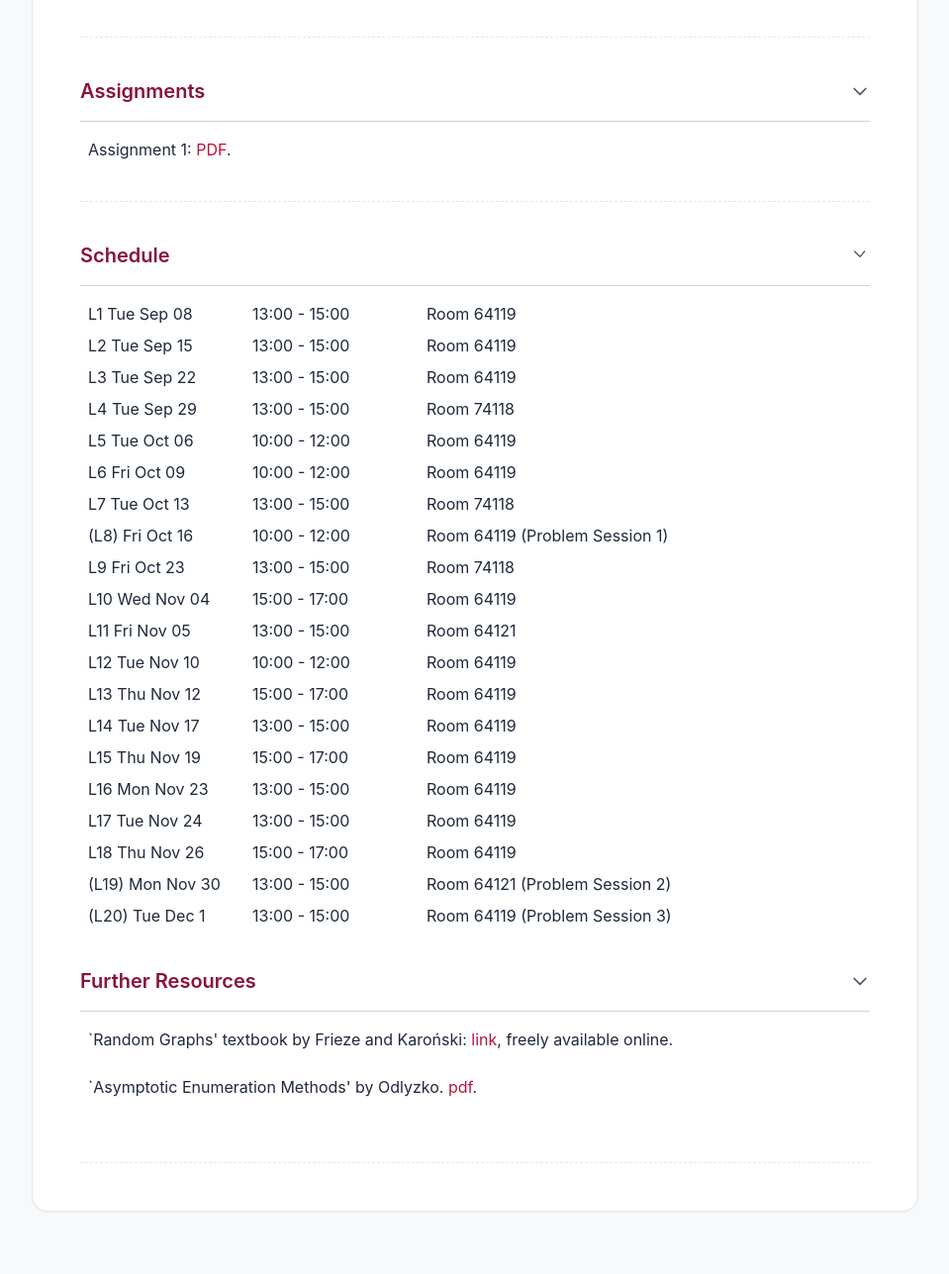
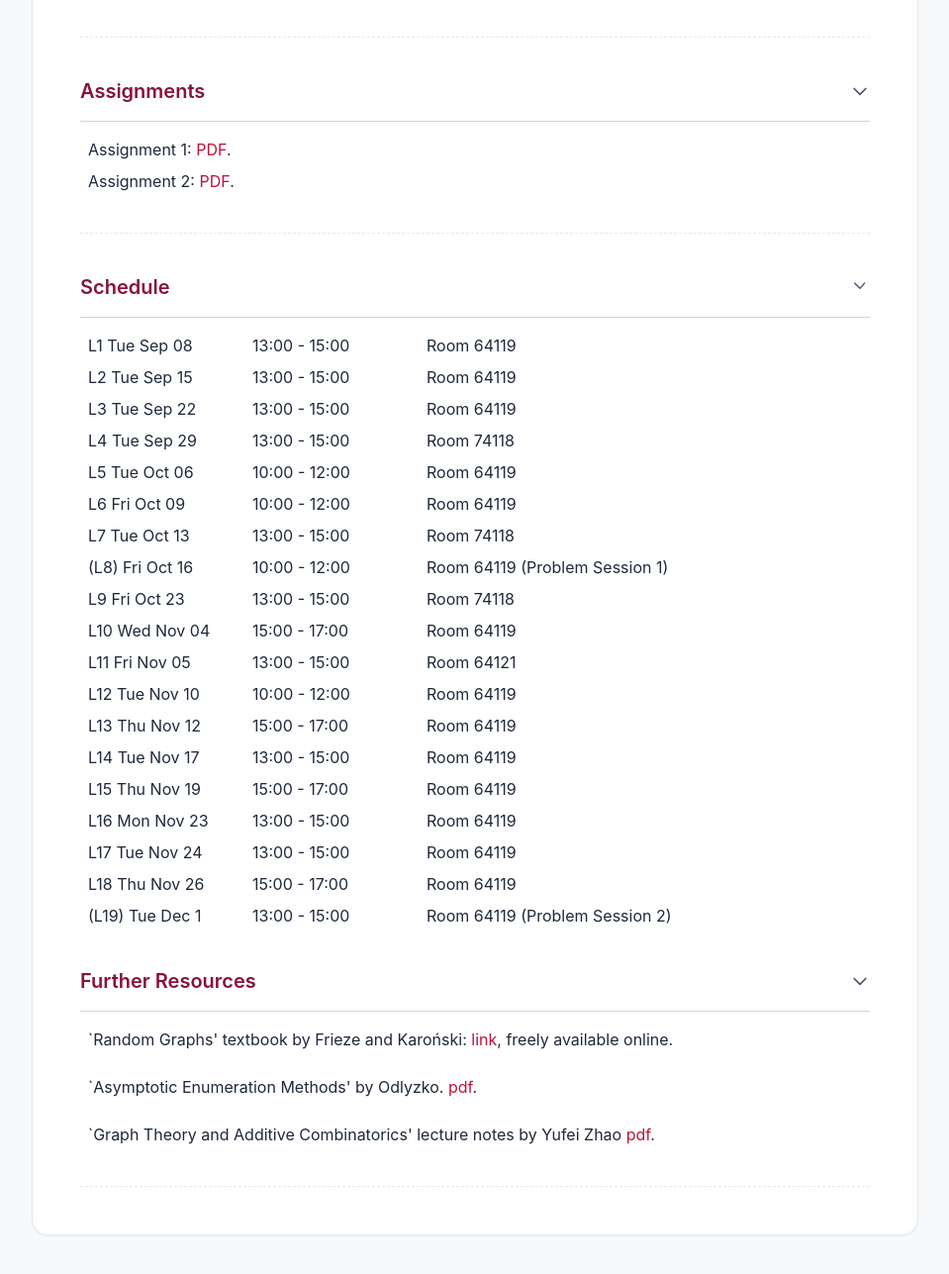
Before and after one commit to ProbCombUU/probcombuu.github.io, a plain HTML site: page index.html in a window 1280 px wide. Shown: the part 1240-2527 px from the top of the page at 99% size, without its empty margins (160-1119 px from the left). Drawn offline with nearby package versions, Linux system fonts and the light colour scheme.

Commit message:
updating.

```diff
--- a/index.html
+++ b/index.html
@@ -92,6 +92,7 @@
             </div>
             <div class="mt-4 pl-2 space-y-2 text-sm sm:text-base text-slate-800">
                 <p>Assignment 1: <a href="https://probcombuu.github.io/prob_method_ass1.pdf" class="text-rose-700 hover:underline">PDF</a>.</p>
+                <p>Assignment 2: <a href="https://probcombuu.github.io/prob_method_ass2.pdf" class="text-rose-700 hover:underline">PDF</a>.</p>
             </div>
         </div>
         <hr class="border-t border-slate-200 border-dashed">
@@ -126,8 +127,8 @@
                 <div class="grid grid-cols-[150px_160px_1fr] gap-4"><span>L16 Mon Nov 23</span><span>13:00 - 15:00</span><span>Room 64119</span></div>
                 <div class="grid grid-cols-[150px_160px_1fr] gap-4"><span>L17 Tue Nov 24</span><span>13:00 - 15:00</span><span>Room 64119</span></div>
                 <div class="grid grid-cols-[150px_160px_1fr] gap-4"><span>L18 Thu Nov 26</span><span>15:00 - 17:00</span><span>Room 64119</span></div>
-                <div class="grid grid-cols-[150px_160px_1fr] gap-4"><span>(L19) Mon Nov 30 </span><span> 13:00 - 15:00 </span><span>Room 64121 (Problem Session 2)</span></div>
-                <div class="grid grid-cols-[150px_160px_1fr] gap-4"><span>(L20) Tue Dec 1</span><span>13:00 - 15:00</span><span>Room 64119 (Problem Session 3)</span></div>
+                <!--<div class="grid grid-cols-[150px_160px_1fr] gap-4"><span>(L19) Mon Nov 30 </span><span> 13:00 - 15:00 </span><span>Room 64121 (Problem Session 2)</span></div>-->
+                <div class="grid grid-cols-[150px_160px_1fr] gap-4"><span>(L19) Tue Dec 1</span><span>13:00 - 15:00</span><span>Room 64119 (Problem Session 2)</span></div>
                 <!--<div class="grid grid-cols-[150px_160px_1fr] gap-4"><span>L19 </span><span> ? </span><span>Room 64119</span></div>
                 <div class="grid grid-cols-[150px_160px_1fr] gap-4"><span>L20 ? </span><span> ? </span><span>Room 64119</span></div>-->
                 <!--<div class="grid grid-cols-[150px_160px_1fr] gap-4"><span>Tue Dec 01</span><span>13:00 - 15:00</span><span>Room 64121</span></div>
@@ -151,6 +152,9 @@
                     `Random Graphs' textbook by Frieze and Karoński: <a href="https://www.math.cmu.edu/~af1p/BOOK.pdf" class="text-rose-700 hover:underline">link</a>, freely available online. <br> <br>
 
                     `Asymptotic Enumeration Methods' by Odlyzko. <a href="https://probcombuu.github.io/odlyzko.pdf" class="text-rose-700 hover:underline">pdf</a>. <br> <br>
+
+
+                    `Graph Theory and Additive Combinatorics' lecture notes by Yufei Zhao <a href="https://yufeizhao.com/gtac/fa19/gtac19.pdf" class="text-rose-700 hover:underline">pdf</a>.
                 </p>
             </div>
         </div>
```
Also changed, not shown: 1 other file.
